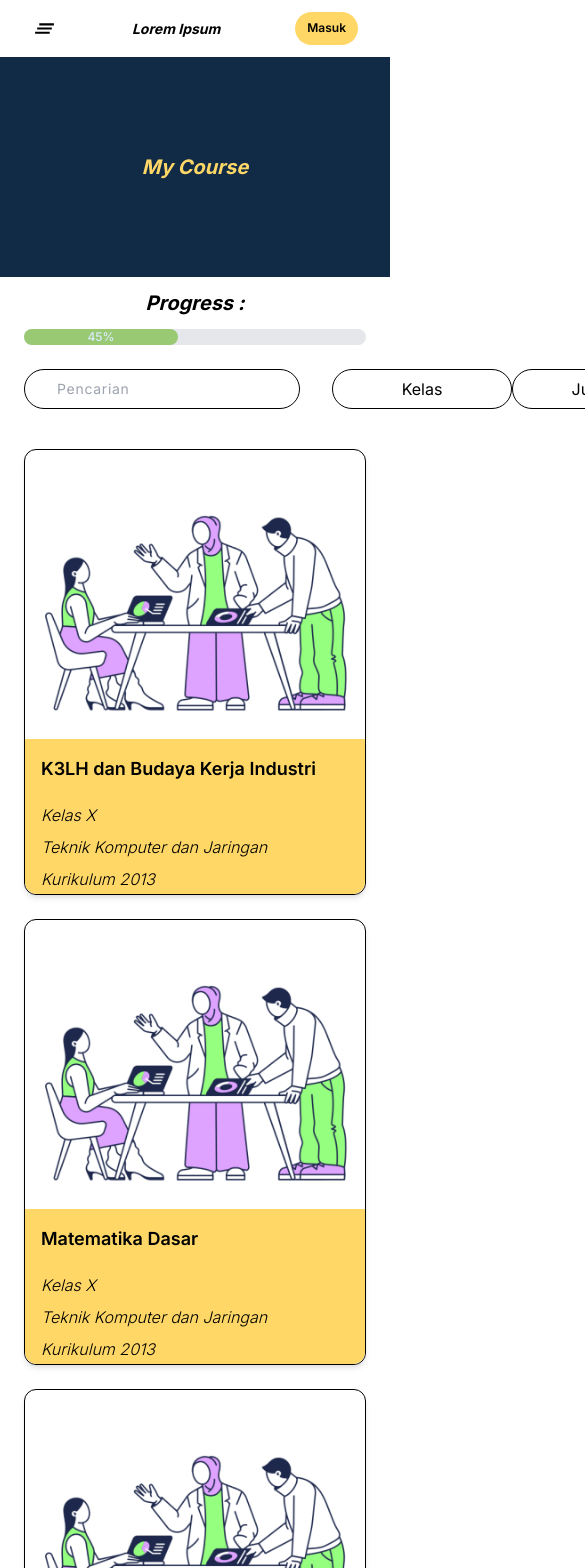
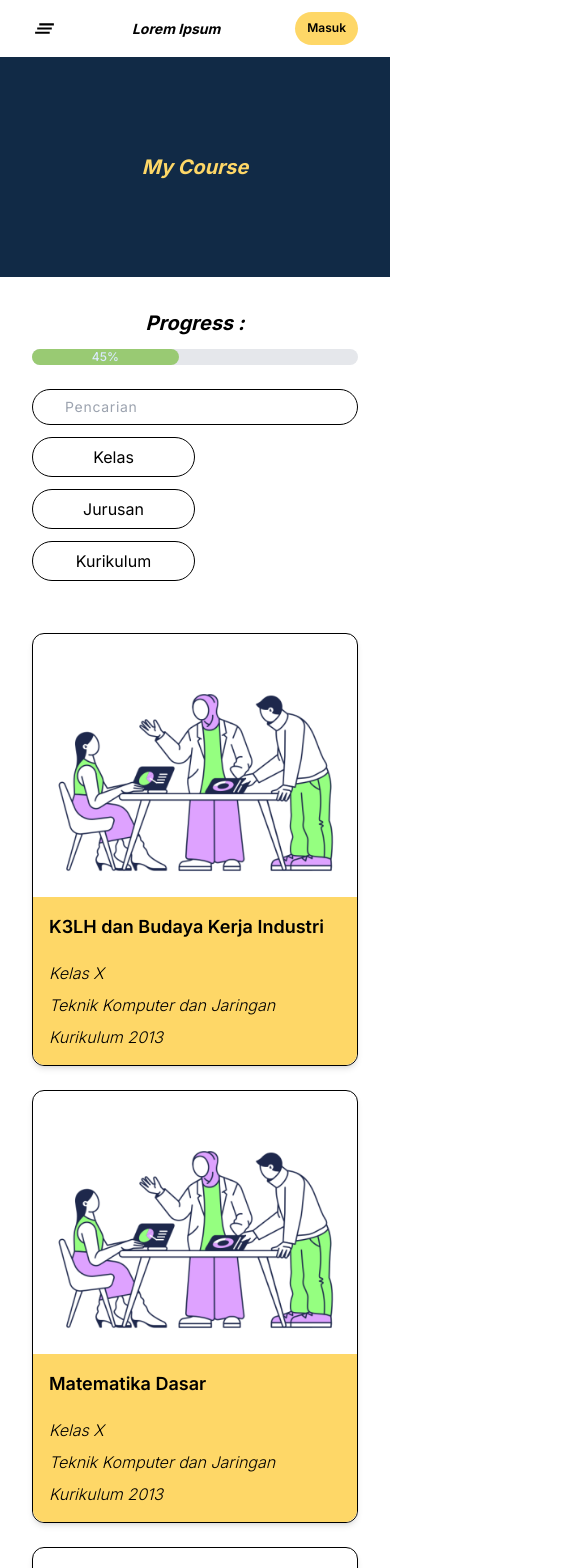
Before and after one commit to fiebryhoga/MPSB-E-Learning, a Next.js app: page /Pages/Course in a window 390 px wide. Shown: the top 1568 px of the page, 585 px wide, since content can reach past the window. Built offline with nearby package versions, Linux system fonts and the light colour scheme.

Commit message:
responsive card

```diff
--- a/package.json
+++ b/package.json
@@ -12,6 +12,7 @@
     "@ant-design/icons": "^5.3.7",
     "install": "^0.13.0",
     "next": "^14.2.3",
+    "next-router": "^1.3.6",
     "react": "^18.3.1",
     "react-carousel": "^4.3.0",
     "react-dom": "^18.3.1",
--- a/src/app/Components/Card.jsx
+++ b/src/app/Components/Card.jsx
@@ -1,6 +1,8 @@
+/* eslint-disable @next/next/no-img-element */
 "use client";
 import React, { useState, useRef, useEffect } from "react";
 import { data } from "../Data/Data";
+import Link from "next/link";
 
 const Card = () => {
   const [isOpenKelas, setIsOpenKelas] = useState(false);
@@ -87,20 +89,21 @@ const Card = () => {
   };
 
   return (
-    <div className="flex flex-col gap-10">
+    <div className="flex flex-col gap-3">
       {/* Filter */}
-      <div className="flex flex-row justify-between relative">
+      <div className="flex flex-col lg:gap-8 gap-3 w-full md:flex-col lg:flex-row">
+        <div className="md:flex md:flex-row grid grid-cols-1 gap-3 lg:gap-2 md:gap-2 justify-between relative w-full">
           <input
-          className="border border-black rounded-full w-[630px] py-[7px] px-8 outline-none text-sm tracking-wider placeholder-italic placeholder-font-light mr-8"
+            className="border border-black rounded-full lg:min-w-[630px] w-full md:w-[400px] py-[7px] px-8 outline-none text-sm tracking-wider placeholder-italic placeholder-font-light mr-8"
             placeholder="Pencarian"
             type="text"
             value={searchSubject}
             onChange={handleSearch}
           />
           {/* Dropdown kelas */}
-        <div ref={dropdownKelasRef} className="relative inline-block">
+          <div ref={dropdownKelasRef} className="">
             <button
-            className={`border border-black rounded-full w-[180px] py-[7px] px-8 ${
+              className={`border border-black rounded-full lg:min-w-[160px] md:min-w-[160px] md:px-6 min-w-[50%] py-[7px] px-8 ${
                 isOpenKelas ? "bg-gray-100" : ""
               }`}
               onClick={() => toggleDropdown("kelas")}
@@ -109,27 +112,27 @@ const Card = () => {
             </button>
             {/* Dropdown kelas content */}
             {isOpenKelas && (
-            <div className="absolute z-10 mt-1 gap-2 flex flex-col pt-4">
+              <div className="absolute z-10 mt-1 gap-2 flex flex-col pt-2">
                 <button
-                className="block border bg-white border-black rounded-full w-[180px] py-[7px] px-8 hover:bg-gray-200"
+                  className="block border bg-white border-black rounded-full lg:min-w-[160px] md:min-w-[160px] md:px-6 min-w-[50%] py-[7px] px-8 hover:bg-gray-200"
                   onClick={() => handleSelect("kelas", "All")}
                 >
                   All
                 </button>
                 <button
-                className="block border bg-white border-black rounded-full w-[180px] py-[7px] px-8 hover:bg-gray-200"
+                  className="block border bg-white border-black rounded-full lg:min-w-[160px] md:min-w-[160px] md:px-6 min-w-[50%] py-[7px] px-8 hover:bg-gray-200"
                   onClick={() => handleSelect("kelas", "Kelas X")}
                 >
                   Kelas X
                 </button>
                 <button
-                className="block border bg-white border-black rounded-full w-[180px] py-[7px] px-8 hover:bg-gray-200"
+                  className="block border bg-white border-black rounded-full lg:min-w-[160px] md:min-w-[160px] md:px-6 min-w-[50%] py-[7px] px-8 hover:bg-gray-200"
                   onClick={() => handleSelect("kelas", "Kelas XI")}
                 >
                   Kelas XI
                 </button>
                 <button
-                className="block border bg-white border-black rounded-full w-[180px] py-[7px] px-8 hover:bg-gray-200"
+                  className="block border bg-white border-black rounded-full lg:min-w-[160px] md:min-w-[160px] md:px-6 min-w-[50%] py-[7px] px-8 hover:bg-gray-200"
                   onClick={() => handleSelect("kelas", "Kelas XII")}
                 >
                   Kelas XII
@@ -139,9 +142,9 @@ const Card = () => {
           </div>
 
           {/* Dropdown jurusan */}
-        <div ref={dropdownJurusanRef} className="relative inline-block">
+          <div ref={dropdownJurusanRef} className="">
             <button
-            className={`border border-black rounded-full w-[180px] py-[7px] px-8 ${
+              className={`border border-black rounded-full lg:min-w-[160px] md:min-w-[160px] md:px-6 min-w-[50%] py-[7px] px-8 ${
                 isOpenJurusan ? "bg-gray-100" : ""
               }`}
               onClick={() => toggleDropdown("jurusan")}
@@ -150,33 +153,33 @@ const Card = () => {
             </button>
             {/* Dropdown jurusan content */}
             {isOpenJurusan && (
-            <div className="absolute z-10 mt-1 gap-2 flex flex-col pt-4">
+              <div className="absolute z-10 mt-1 gap-2 flex flex-col pt-2">
                 <button
-                className="block border bg-white border-black rounded-full w-[180px] py-[7px] px-8 hover:bg-gray-200"
+                  className="block border bg-white border-black rounded-full lg:min-w-[160px] md:min-w-[160px] md:px-6 min-w-[50%] py-[7px] px-8 hover:bg-gray-200"
                   onClick={() => handleSelect("jurusan", "All")}
                 >
                   All
                 </button>
                 <button
-                className="block border bg-white border-black rounded-full w-[180px] py-[7px] px-8 hover:bg-gray-200"
+                  className="block border bg-white border-black rounded-full lg:min-w-[160px] md:min-w-[160px] md:px-6 min-w-[50%] py-[7px] px-8 hover:bg-gray-200"
                   onClick={() => handleSelect("jurusan", "TKJ")}
                 >
                   TKJ
                 </button>
                 <button
-                className="block border bg-white border-black rounded-full w-[180px] py-[7px] px-8 hover:bg-gray-200"
+                  className="block border bg-white border-black rounded-full lg:min-w-[160px] md:min-w-[160px] md:px-6 min-w-[50%] py-[7px] px-8 hover:bg-gray-200"
                   onClick={() => handleSelect("jurusan", "RPL")}
                 >
                   RPL
                 </button>
                 <button
-                className="block border bg-white border-black rounded-full w-[180px] py-[7px] px-8 hover:bg-gray-200"
+                  className="block border bg-white border-black rounded-full lg:min-w-[160px] md:min-w-[160px] md:px-6 min-w-[50%] py-[7px] px-8 hover:bg-gray-200"
                   onClick={() => handleSelect("jurusan", "Multimedia")}
                 >
                   Multimedia
                 </button>
                 <button
-                className="block border bg-white border-black rounded-full w-[180px] py-[7px] px-8 hover:bg-gray-200"
+                  className="block border bg-white border-black rounded-full lg:min-w-[160px] md:min-w-[160px] md:px-6 min-w-[50%] py-[7px] px-8 hover:bg-gray-200"
                   onClick={() => handleSelect("jurusan", "Tata Boga")}
                 >
                   Tata Boga
@@ -184,11 +187,11 @@ const Card = () => {
               </div>
             )}
           </div>
-
+        </div>
         {/* Dropdown kurikulum */}
-        <div ref={dropdownKurikulumRef} className="relative inline-block">
+        <div ref={dropdownKurikulumRef} className="">
           <button
-            className={`border border-black rounded-full w-[180px] py-[7px] px-8 ${
+            className={`border border-black rounded-full lg:min-w-[160px] md:min-w-[160px] md:px-6 min-w-[50%] py-[7px] px-8 ${
               isOpenKurikulum ? "bg-gray-100" : ""
             }`}
             onClick={() => toggleDropdown("kurikulum")}
@@ -197,21 +200,21 @@ const Card = () => {
           </button>
           {/* Dropdown kurikulum content */}
           {isOpenKurikulum && (
-            <div className="absolute z-10 mt-1 gap-2 flex flex-col pt-4">
+            <div className="absolute z-10 mt-1 gap-2 flex flex-col pt-2">
               <button
-                className="block border bg-white border-black rounded-full w-[180px] py-[7px] px-8 hover:bg-gray-200"
+                className="block border bg-white border-black rounded-full lg:min-w-[160px] md:min-w-[160px] md:px-6 min-w-[50%] py-[7px] px-8 hover:bg-gray-200"
                 onClick={() => handleSelect("kurikulum", "All")}
               >
                 All
               </button>
               <button
-                className="block border bg-white border-black rounded-full w-[180px] py-[7px] px-8 hover:bg-gray-200"
+                className="block border bg-white border-black rounded-full lg:min-w-[160px] md:min-w-[160px] md:px-6 min-w-[50%] py-[7px] px-8 hover:bg-gray-200"
                 onClick={() => handleSelect("kurikulum", "K-2013")}
               >
                 K-2013
               </button>
               <button
-                className="block border bg-white border-black rounded-full w-[180px] py-[7px] px-8 hover:bg-gray-200"
+                className="block border bg-white border-black rounded-full lg:min-w-[160px] md:min-w-[160px] md:px-6 min-w-[50%] py-[7px] px-8 hover:bg-gray-200"
                 onClick={() => handleSelect("kurikulum", "K-Merdeka")}
               >
                 K-Merdeka
@@ -222,7 +225,8 @@ const Card = () => {
       </div>
 
       {/* Card */}
-      <div className="grid md:grid-cols-2 xl:grid-cols-3 grid-cols-1 gap-6">
+      <div className="">
+        <div className="grid grid-cols-1 md:grid-cols-2 lg:grid-cols-3 gap-6 mt-10">
           {data
             .filter((item) => {
               if (selectedClass !== "" && selectedClass !== "All") {
@@ -261,27 +265,29 @@ const Card = () => {
             })
             .slice(0, showAllCards ? data.length : 6)
             .map((item) => (
-            <div
-              key={item.id}
-              className="flex flex-col sm:w-[300px] sm:h-[408px] md:w-[400px] md:h-[508px] xl:w-[400px] xl:h-[508px] rounded-xl shadow-md border border-black"
-            >
-              <div className="w-full h-[65%] rounded-t-xl">
+              <Link key={item.id} href="/Pages/Subject" passHref>
+                <div className="flex flex-col min-w-[320px] min-h-[400px] md:minw-[360px] md:max-h-[490px] lg:min-w-[310px] lg:max-h-[510px] rounded-xl shadow-md border justify-between border-black">
+                  <div className="w-full h-2/3 rounded-t-xl">
                     <img
                       className="w-full h-full object-cover rounded-t-xl"
                       src={item.cover}
                       alt=""
                     />
                   </div>
-              <div className=" flex flex-col p-4 bg-[#FED767] h-[35%] rounded-b-xl gap-2">
-                <h4 className="font-semibold text-lg mb-3">{item.subject}</h4>
+                  <div className="flex flex-col p-4 bg-[#FED767] min-h-full rounded-b-xl gap-2">
+                    <h4 className="font-semibold text-lg mb-3">
+                      {item.subject}
+                    </h4>
                     <p className="font-light italic">{item.class}</p>
                     <p className="font-light italic">{item.department}</p>
                     <p className="font-light italic">{item.curriculum}</p>
                   </div>
                 </div>
+              </Link>
             ))}
         </div>
-      <div className="flex flex-row justify-center">
+      </div>
+      <div className="flex flex-row justify-center mt-6">
         {!showAllCards ? (
           <button
             className="bg-[#FED767] py-2 rounded-full px-3"
--- a/src/app/Components/Materi.jsx
+++ b/src/app/Components/Materi.jsx
@@ -1,3 +1,4 @@
+"use client";
 import React, { useState } from 'react';
 import data from '../Data/Data';
 
--- a/src/app/Components/Navbar.jsx
+++ b/src/app/Components/Navbar.jsx
@@ -1,3 +1,4 @@
+/* eslint-disable jsx-a11y/alt-text */
 "use client";
 import React, { useState } from "react";
 import { AiOutlineClose } from "react-icons/ai";
--- a/src/app/Pages/Course/page.jsx
+++ b/src/app/Pages/Course/page.jsx
@@ -16,7 +16,7 @@ export default function Course() {
           </i>
         </p>
       </div>
-      <div className=" px-6 py-3">
+      <div className=" px-8 md:px-24 mt-8">
         <p className="text-center text-xl mb-3">
           <b>
             <i>Progress :</i>
--- a/src/app/page.jsx
+++ b/src/app/page.jsx
@@ -5,11 +5,11 @@ import Card from "./Components/Card";
 
 export default function Home() {
   return (
-    <main className="flex flex-col">
+    <main className="flex flex-col max-w-[1640px] mx-auto">
       <Navbar />
       <div className="px-8 md:px-24 flex flex-col gap-8">
         <Hero />
-        <Card/>
+        <Card />
       </div>
       <Footer />
     </main>
```
Also changed, not shown: src/app/Pages/Subject/page.jsx (+4 -4 lines), 1 other file (tests, documents, lock files or other folders). Lines whose indentation alone changed are shown as unchanged.
